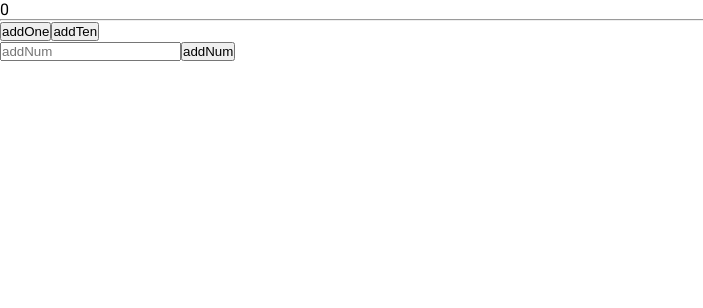
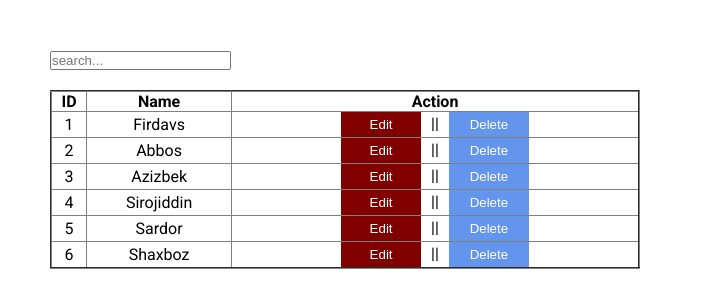
Before and after one commit to Abbos1202/reactjs, a React (Create React App) app: page / in a window 1280 px wide. Shown: the top 308 px of the page, without its empty margins (0-703 px from the left). Built offline with nearby package versions, Linux system fonts and the light colour scheme; a web font is replaced by a local one.

Commit message:
useReducer CRUD

```diff
--- a/src/App.jsx
+++ b/src/App.jsx
@@ -1,14 +1,12 @@
-import React from 'react';
-import Counter from './Counter';
-import Child from './Child';
+import React from 'react'
+import CRUD from './CRUD/CRUD'
 
 const App = () => {
   return (
     <div>
-      <Counter />
-      <Child />
+      <CRUD />
     </div>
   )
 }
 
-export default App;
+export default App
--- /dev/null
+++ b/src/CRUD/CRUD.jsx
@@ -0,0 +1,85 @@
+import React, { useReducer, useState } from "react";
+import { reducer } from "../reducer/reducer";
+import { DELETE, SEARCH, UPDATE, GETNAME, SAVE } from "../reducer/types";
+import { Container, Table, Tbody, Button1, Button2 } from "./crudStyle";
+
+const CRUD = () => {
+  const [state, dispatch] = useReducer(reducer, {
+    data: [
+      { id: 1, name: "Firdavs" },
+      { id: 2, name: "Abbos" },
+      { id: 3, name: "Azizbek" },
+      { id: 4, name: "Sirojiddin" },
+      { id: 5, name: "Sardor" },
+      { id: 6, name: "Shaxboz" },
+    ],
+    select: null,
+    title: "",
+  });
+
+  return (
+    <Container>
+      <input
+        onChange={(e) => dispatch({ type: SEARCH, payload: e.target.value })}
+        type="text"
+        placeholder="search..."
+      />
+      <Table border={2}>
+        <thead>
+          <tr>
+            <th>ID</th>
+            <th>Name</th>
+            <th colSpan={2}>Action</th>
+          </tr>
+        </thead>
+        <Tbody>
+          {state.data.length ? (
+            state.data.map((value) => {
+              return (
+                <tr key={value.id}>
+                  <td>{value.id}</td>
+                  <td>
+                    {state.select === value.id ? (
+                      <input onChange={(e) => dispatch({type: GETNAME, payload: {titleEvent: e.target.value}})} value={state.title} type="text" />
+                    ) : (
+                      value.name
+                    )}
+                  </td>
+                  <td>
+                    {state.select === value.id ? (
+                      <Button1 onClick={() => dispatch({type: SAVE})}>Save</Button1>
+                    ) : (
+                      <Button1
+                        onClick={() =>
+                          dispatch({ type: UPDATE, payload: { mock: value } })
+                        }
+                      >
+                        Edit
+                      </Button1>
+                    )}
+                    ||
+                    <Button2
+                      onClick={() =>
+                        dispatch({ type: DELETE, payload: { ids: value.id } })
+                      }
+                    >
+                      Delete
+                    </Button2>
+                  </td>
+                </tr>
+              );
+            })
+          ) : (
+            <tr>
+              <th colSpan={3}>
+                <h1>No data</h1>
+              </th>
+            </tr>
+          )}
+        </Tbody>
+      </Table>
+    </Container>
+  );
+};
+
+export default CRUD;
--- /dev/null
+++ b/src/CRUD/crudStyle.js
@@ -0,0 +1,58 @@
+import styled from  'styled-components';
+
+export const Container = styled.div`
+   width: 100%;
+   height: 100vh;
+   padding: 50px;
+`
+export const Table = styled.table`
+   border-collapse: collapse;
+   width: 50%;
+   margin-top: 20px;
+`;
+export const Tbody = styled.tbody`
+   text-align: center;
+`;
+
+export const Btn = styled.button`
+   width: 80px ;
+   height: 20px;
+   background-color: coral;
+   border: none;
+   color: #fff;
+   &:active {
+    transform: scale(0.96);
+   }
+   &:hover {
+    background-color: crimson;
+   }
+`;
+
+export const Button1 = styled.button`
+   width: 80px ;
+   height: 25px;
+   margin-right: 10px;
+   background-color: maroon;
+   border: none;
+   color: #fff;
+   &:active {
+    transform: scale(0.96);
+   }
+   &:hover {
+    background-color: chocolate;
+   }
+`;
+export const Button2 = styled.button`
+   width: 80px ;
+   height: 25px;
+   background-color: cornflowerblue;
+   margin-left: 10px;
+   border: none;
+   color: #fff;
+   &:active {
+    transform: scale(0.96);
+   }
+   &:hover {
+    background-color: darkorangen;
+   }
+`;
--- a/src/Child.jsx
+++ /dev/null
@@ -1,20 +0,0 @@
-import React, {useContext} from 'react';
-import { InfoContext } from './context';
-import { ADDNUM, ADDONE, ADDTEN, GETVALUE } from './reducer/types';
-
-const Child = () => {
-    const [state, dispatch] = useContext(InfoContext)
-
-
-  return (
-    <div>
-        <button onClick={() => dispatch({type: ADDONE})} >addOne</button>
-        <button onClick={() => dispatch({type: ADDTEN})} >addTen</button>
-        <br />
-        <input onChange={(e) => dispatch({type: GETVALUE, payload: e.target.value})} type="text" placeholder='addNum' />
-        <button onClick={() => dispatch({type: ADDNUM})}>addNum</button>
-    </div>
-  )
-}
-
-export default Child;
--- a/src/Counter.jsx
+++ /dev/null
@@ -1,14 +0,0 @@
-import React, {useContext} from 'react';
-import { InfoContext } from './context';
-
-const Counter = () => {
-    const [state] = useContext(InfoContext)
-  return (
-    <div>
-        {state.count}
-        <hr />
-    </div>
-  )
-}
-
-export default Counter;
--- a/src/context.js
+++ /dev/null
@@ -1,21 +0,0 @@
-import React, { createContext, useReducer } from "react";
-import { reducer } from "./reducer/reducer";
-
-
-export const InfoContext = createContext();
-
-const GlobalContext = ({ children }) => {
-
-    const [state, dispatch] = useReducer(reducer, {
-        count: 0,
-        name: ''
-    })
-
-    return (
-        <InfoContext.Provider value={[state, dispatch]}>
-            {children}
-        </InfoContext.Provider>
-    )
-}
-
-export default GlobalContext;
--- a/src/index.js
+++ b/src/index.js
@@ -1,15 +1,12 @@
 import React from 'react';
 import ReactDOM from 'react-dom/client';
+import './index.css';
 import App from './App';
-import './index.css';
-import GlobalContext from './context';
 
 
 const root = ReactDOM.createRoot(document.getElementById('root'));
 root.render(
   <React.StrictMode>
-    <GlobalContext>
-      <App />
-    </GlobalContext>
+    <App />
   </React.StrictMode>
 );
--- a/src/mock.js
+++ b/src/mock.js
@@ -1,8 +1,8 @@
 export const data = [
-    { id: 1, name: "Firdavs" },
-    { id: 2, name: "Abbos" },
-    { id: 3, name: "Azizbek" },
-    { id: 4, name: "Sirojiddin" },
-    { id: 5, name: "Sardor" },
-    { id: 6, name: "Shaxboz" },
+    { id: 1, name: "Firdavs", status: 'developer' },
+    { id: 2, name: "Abbos", status: 'student' },
+    { id: 3, name: "Azizbek", status: 'developer' },
+    { id: 4, name: "Sirojiddin", status: 'engineer' },
+    { id: 5, name: "Sardor", status: 'support' },
+    { id: 6, name: "Shaxboz", status: 'mentor' },
 ]
--- a/src/reducer/reducer.js
+++ b/src/reducer/reducer.js
@@ -1,12 +1,35 @@
-import { ADDONE, ADDTEN, GETVALUE, ADDNUM } from "./types";
+import { data } from '../mock';
+import { CREATE, DELETE, SEARCH, GETVALUE, UPDATE, GETNAME, SAVE } from './types';
 
 
 export const reducer = (state, action) => {
+
+
     switch (action.type) {
-        case ADDONE: return {...state, count: state.count + 1};
-        case ADDTEN: return {...state, count: state.count + 10};
-        case GETVALUE: return {...state, name: action.payload };
-        case ADDNUM: return {...state, count: state.count + +state.name}
-        default: return state;
+        // search
+        case SEARCH: return {
+            ...state,
+            data: data.filter((value) => value.name.toLowerCase().includes(action.payload.toLowerCase()))
+        }
+        // update
+        case UPDATE: return {
+            ...state,
+            select: action.payload.mock.id,
+            title: action.payload.mock.name,
+        }
+        case GETNAME: return {
+            ...state,
+            title: action.payload.titleEvent
+        }
+        case SAVE: return {
+            data: state.data.map((value) => value.id === state.select ? { ...value, name: state.title } : value)
+        }
+        // delete
+        case DELETE: return {
+            ...state,
+            data: state.data.filter((value) => value.id !== action.payload.ids)
+        }
+
+        default: return state
     }
-}
+};
--- a/src/reducer/types.js
+++ b/src/reducer/types.js
@@ -1,7 +1,17 @@
-export const ADDONE = 'ADDONE';
+export const INCREMENT = 'INCREMENT';
+export const DECREMENT = 'DECREMENT';
 
-export const ADDTEN = 'ADDTEN';
+export const DELETE = 'DELETE';
+export const UPDATE = 'UPDATE';
+
+export const SEARCH = 'SEARCH';
+
+export const CREATE = 'CREATE';
+
+export const SELECT = 'SELECT';
 
 export const GETVALUE = 'GETVALUE';
 
-export const ADDNUM = 'ADDNUM';
+export const GETNAME = 'GETNAME';
+
+export const SAVE = 'SAVE';
```
